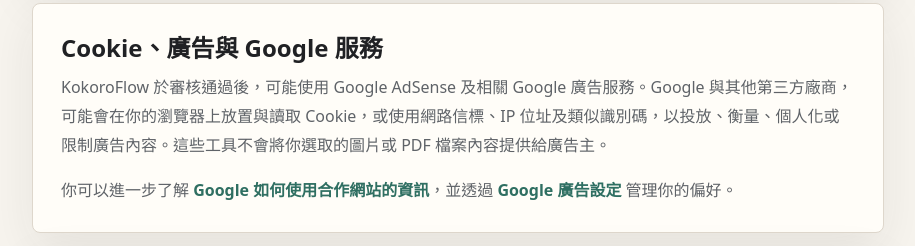
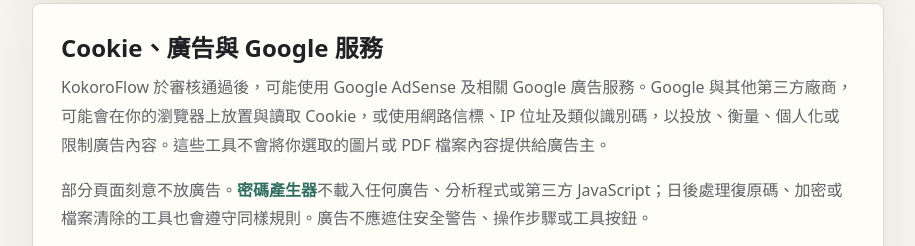
Before and after one commit to vernoyang-png/kokoroflow-site, a plain HTML site: page privacy-zh.html in a window 1280 px wide. Shown: the part 877-1123 px from the top of the page, without its empty margins (182-1097 px from the left). Drawn offline with Linux system fonts and the light colour scheme.

Commit message:
Add files via upload

```diff
--- a/privacy-zh.html
+++ b/privacy-zh.html
@@ -92,6 +92,7 @@
       <div class="block">
         <h2>Cookie、廣告與 Google 服務</h2>
         <p>KokoroFlow 於審核通過後，可能使用 Google AdSense 及相關 Google 廣告服務。Google 與其他第三方廠商，可能會在你的瀏覽器上放置與讀取 Cookie，或使用網路信標、IP 位址及類似識別碼，以投放、衡量、個人化或限制廣告內容。這些工具不會將你選取的圖片或 PDF 檔案內容提供給廣告主。</p>
+        <p>部分頁面刻意不放廣告。<a href="password-generator.html">密碼產生器</a>不載入任何廣告、分析程式或第三方 JavaScript；日後處理復原碼、加密或檔案清除的工具也會遵守同樣規則。廣告不應遮住安全警告、操作步驟或工具按鈕。</p>
         <p>你可以進一步了解 <a href="https://policies.google.com/technologies/partner-sites" target="_blank" rel="noopener">Google 如何使用合作網站的資訊</a>，並透過 <a href="https://adssettings.google.com/" target="_blank" rel="noopener">Google 廣告設定</a> 管理你的偏好。</p>
       </div>
 
```
